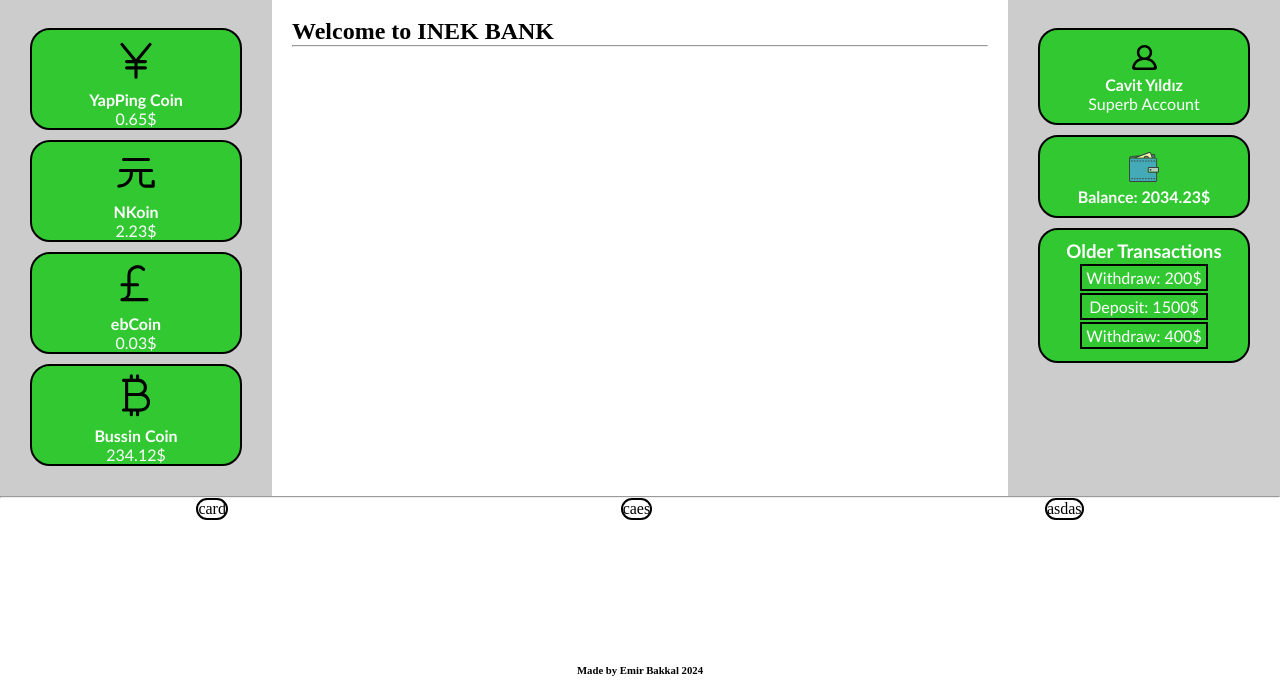
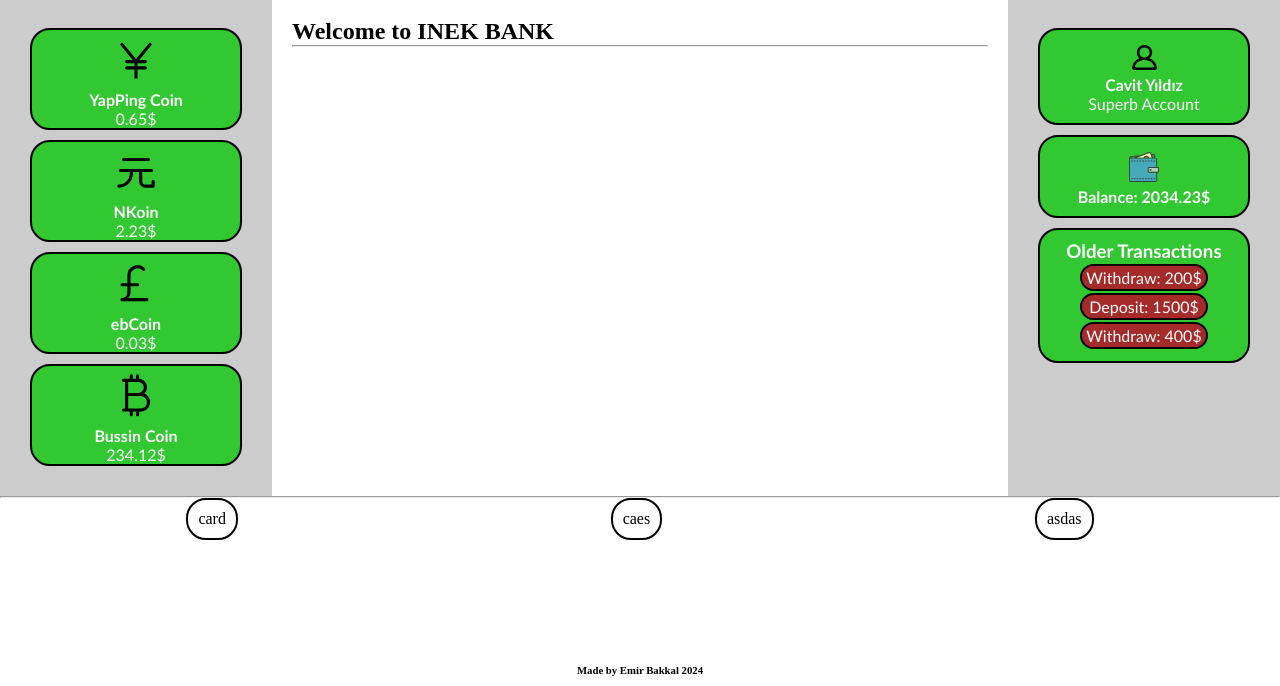
Before and after one commit to EmirBakkal0/ceng-3507-homework-bank-page, a plain HTML site: page index.html in a window 1280 px wide. Shown: the part 114-800 px from the top of the page. Drawn offline with Linux system fonts and the light colour scheme.

Commit message:
Update style.css

```diff
--- a/style.css
+++ b/style.css
@@ -126,8 +126,10 @@ ul {
   }
  li {
     border: 2px solid black;
+    border-radius: 20px;
     margin: 2px;
     padding: 2px 4px;
+    background: brown;
  }
 
 footer{
@@ -142,6 +144,9 @@ footer{
     border: 2px solid black;
     border-radius: 20px;
     background: white;
+
+    padding: 10px;
+
 }
 
 .absolute{
```
